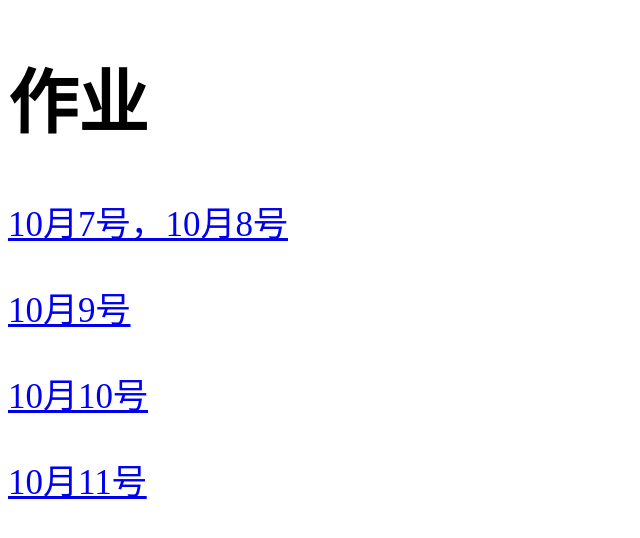
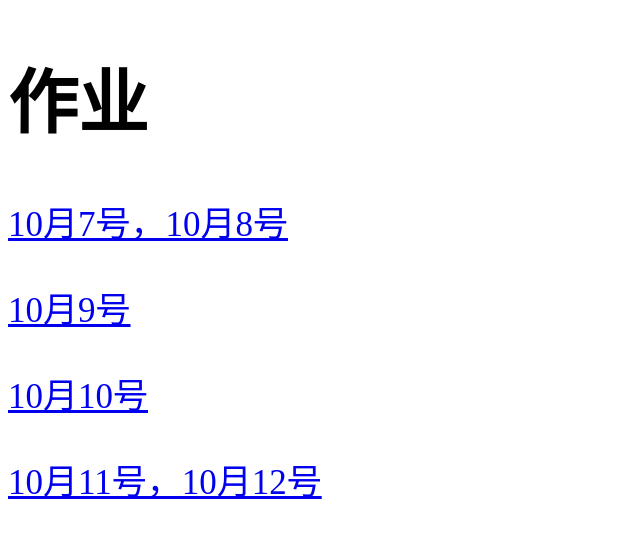
Before and after one commit to ShaoNian-end/ShaoNian-end.github.io, a plain HTML site: page index.html in a window 1280 px wide. Shown: the whole page, without its empty margins (0-640 px from the left). Drawn offline with Linux system fonts and the light colour scheme.

Commit message:
Update index.html

```diff
--- a/index.html
+++ b/index.html
@@ -22,7 +22,7 @@
 			<p>10月10号</p>
 		</a>
 		<a href="Oct11/index.html" target="_blank">
-			<P>10月11号</P>
+			<P>10月11号，10月12号</P>
 		</a>
 	</body>
 </html>
```
